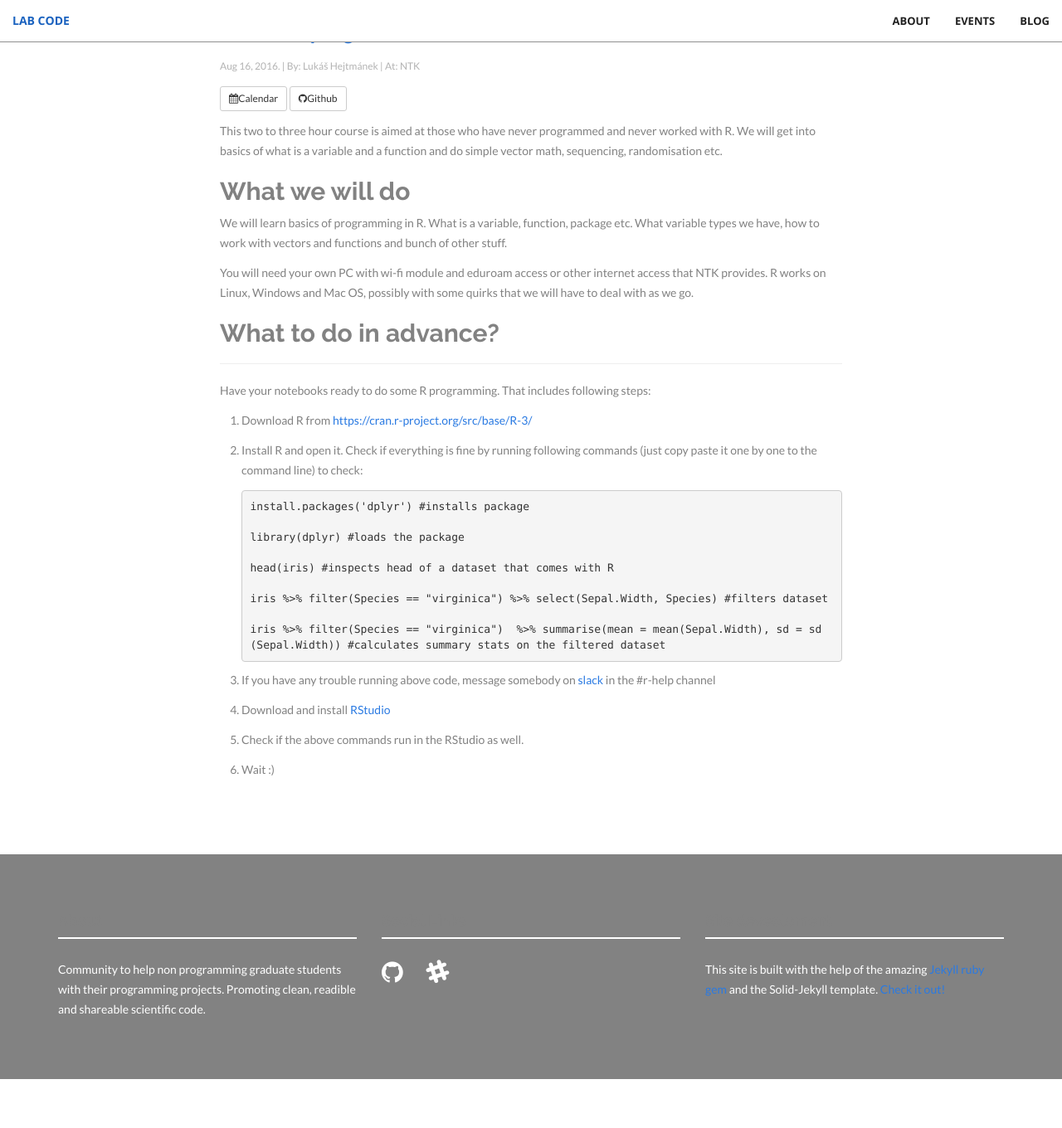
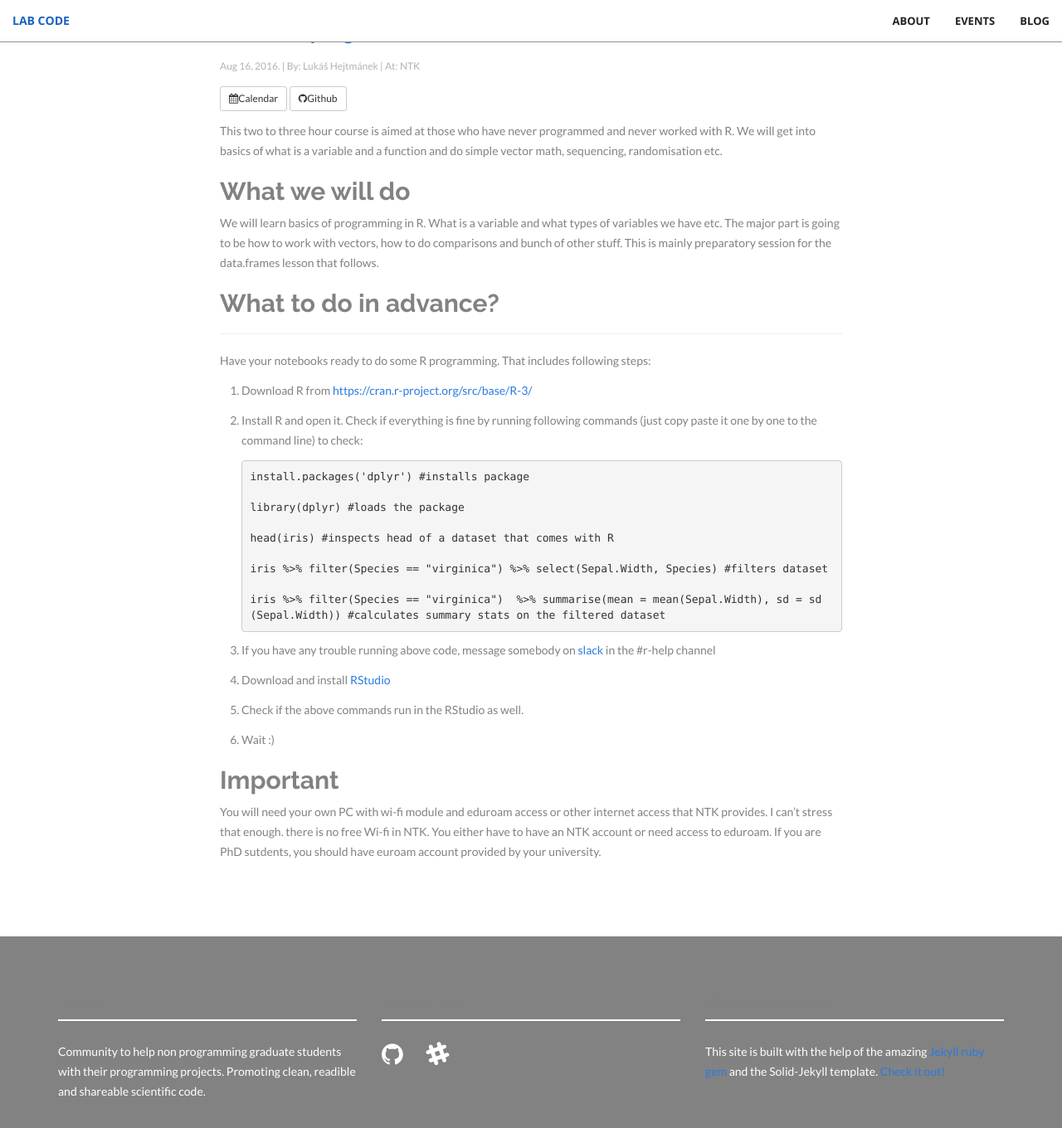
Before and after one commit to lab-code/lab-code, a Jekyll site: the page built from _events/2016/2016-08-08-R-startup.markdown, in a window 1280 px wide and 1400 px high, scrolled down 493 px. Shown: the top 1360 px of the window at 83% size. Built offline with Jekyll 4.4.1, drawn with Linux system fonts in a browser that asks for light colours; nearby versions of some CDN libraries; before the commit the page ends 1794 px from its top, so only the background shows below that.

Commit message:
Rephrases contents

```diff
--- a/_events/2016/2016-08-08-R-startup.markdown
+++ b/_events/2016/2016-08-08-R-startup.markdown
@@ -12,13 +12,12 @@ people: hejtmy
 calendar: https://calendar.google.com/calendar/event?action=TEMPLATE&amp;tmeid=ODA3ZWxrYWpzaDM5YmtyY2JjcHVpYW84N28gbzQwNXU4anZsNTA0MGhvNXB1cWQ1MWMzOGtAZw&amp;tmsrc=o405u8jvl5040ho5puqd51c38k%40group.calendar.google.com
 github: https://github.com/lab-code/R-for-non-programmers
 ---
-This two to three hour course is aimed at those who have never programmed and never worked with R. We will get into basics of what is a variable and a function and do simple vector math, sequencing,  randomisation etc.
+
+This two to three hour course is aimed at those who have never programmed and never worked with R. We will get into basics of what is a variable and a function and do simple vector math, sequencing, randomisation etc.
 
 ## What we will do
 
-We will learn basics of programming in R. What is a variable, function, package etc. What variable types we have, how to work with vectors and functions and bunch of other stuff.
-
-You will need your own PC with wi-fi module and eduroam access or other internet access that NTK provides. R works on Linux, Windows and Mac OS, possibly with some quirks that we will have to deal with as we go.
+We will learn basics of programming in R. What is a variable and what types of variables we have etc. The major part is going to be how to work with vectors, how to do comparisons and bunch of other stuff. This is mainly preparatory session for the data.frames lesson that follows.
 
 ## What to do in advance?
 -----------
@@ -46,3 +45,7 @@ Have your notebooks ready to do some R programming. That includes following step
 5. Check if the above commands run in the RStudio as well.
 
 6. Wait :)
+
+## Important
+
+You will need your own PC with wi-fi module and eduroam access or other internet access that NTK provides. I can't stress that enough. there is no free Wi-fi in NTK. You either have to have an NTK account or need access to eduroam. If you are PhD sutdents, you should have euroam account provided by your university.
```
